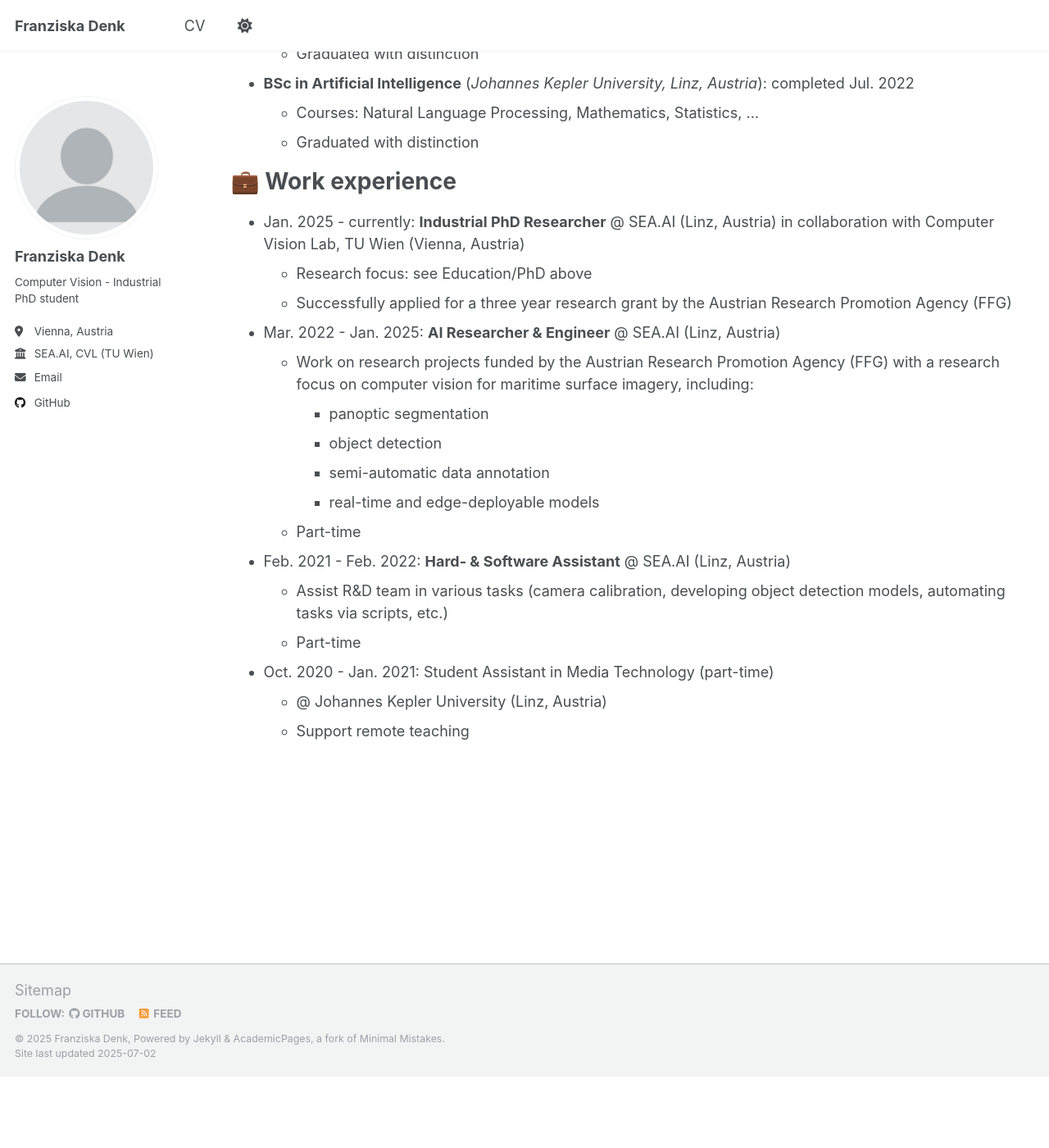
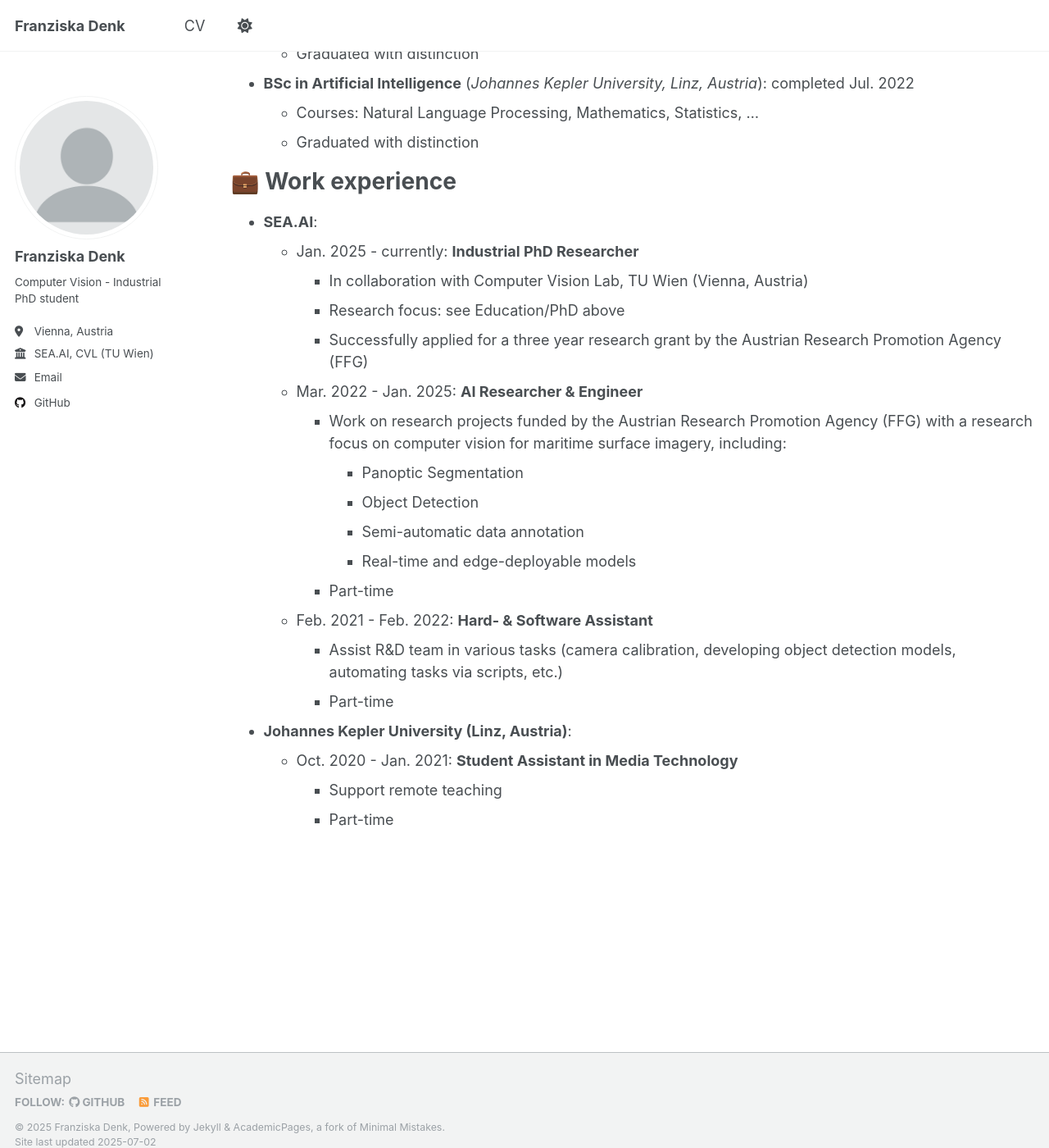
Before and after one commit to franziska-denk/franziska-denk.github.io, a Jekyll site: the page built from _pages/cv.md, in a window 1280 px wide and 1400 px high, scrolled down 447 px. Shown: the whole window at 82% size. Built offline with Jekyll 4.4.1, drawn with Linux system fonts in a browser that asks for light colours; a script that is not in the unit is left out; before the commit the page ends 1760 px from its top, so only the background shows below that.

Commit message:
cv updates

```diff
--- a/_pages/cv.md
+++ b/_pages/cv.md
@@ -23,24 +23,30 @@ redirect_from:
   * Courses: Natural Language Processing, Mathematics, Statistics, ...
   * Graduated with distinction
 
+
+
+
 💼 Work experience
 ======
-* Jan. 2025 - currently: **Industrial PhD Researcher** @ SEA.AI (Linz, Austria) in collaboration with Computer Vision Lab, TU Wien (Vienna, Austria)
-  * Research focus: see Education/PhD above
-  * Successfully applied for a three year research grant by the Austrian Research Promotion Agency (FFG)
+* **SEA.AI**:
+  * Jan. 2025 - currently: **Industrial PhD Researcher**
+    * In collaboration with Computer Vision Lab, TU Wien (Vienna, Austria)
+    * Research focus: see Education/PhD above
+    * Successfully applied for a three year research grant by the Austrian Research Promotion Agency (FFG)
 
-* Mar. 2022 - Jan. 2025: **AI Researcher & Engineer**  @ SEA.AI (Linz, Austria)
-  * Work on research projects funded by the Austrian Research Promotion Agency (FFG) with a research focus on computer vision for maritime surface imagery, including:
-    * panoptic segmentation
-    * object detection
-    * semi-automatic data annotation
-    * real-time and edge-deployable models
-  * Part-time
+  * Mar. 2022 - Jan. 2025: **AI Researcher & Engineer**
+    * Work on research projects funded by the Austrian Research Promotion Agency (FFG) with a research focus on computer vision for maritime surface imagery, including:
+      * Panoptic Segmentation
+      * Object Detection
+      * Semi-automatic data annotation
+      * Real-time and edge-deployable models
+    * Part-time
 
-* Feb. 2021 - Feb. 2022: **Hard- & Software Assistant** @ SEA.AI (Linz, Austria)
-  * Assist R&D team in various tasks (camera calibration, developing object detection models, automating tasks via scripts, etc.)
-  * Part-time
+  * Feb. 2021 - Feb. 2022: **Hard- & Software Assistant**
+    * Assist R&D team in various tasks (camera calibration, developing object detection models, automating tasks via scripts, etc.)
+    * Part-time
 
-* Oct. 2020 - Jan. 2021: Student Assistant in Media Technology (part-time)
-  * @ Johannes Kepler University (Linz, Austria)
-  * Support remote teaching
+* **Johannes Kepler University (Linz, Austria)**:
+  * Oct. 2020 - Jan. 2021: **Student Assistant in Media Technology**
+    * Support remote teaching
+    * Part-time
```
